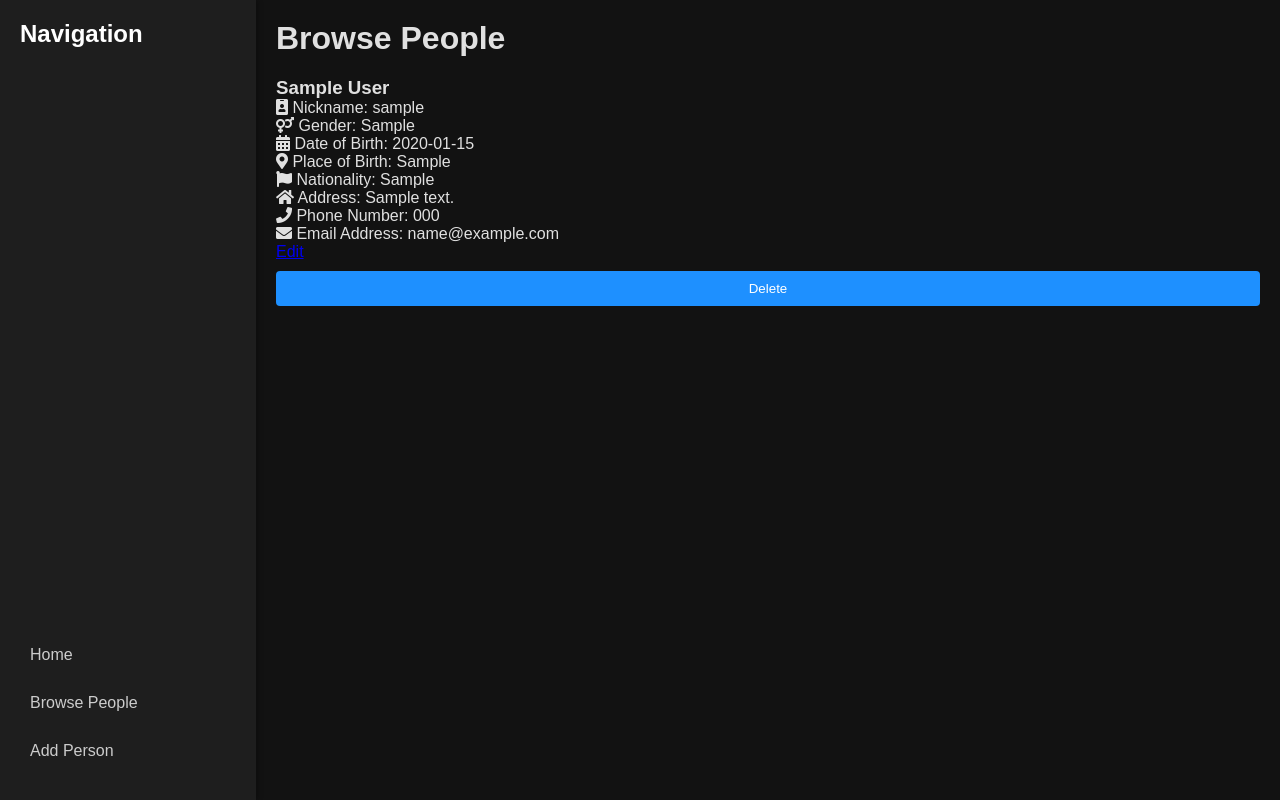
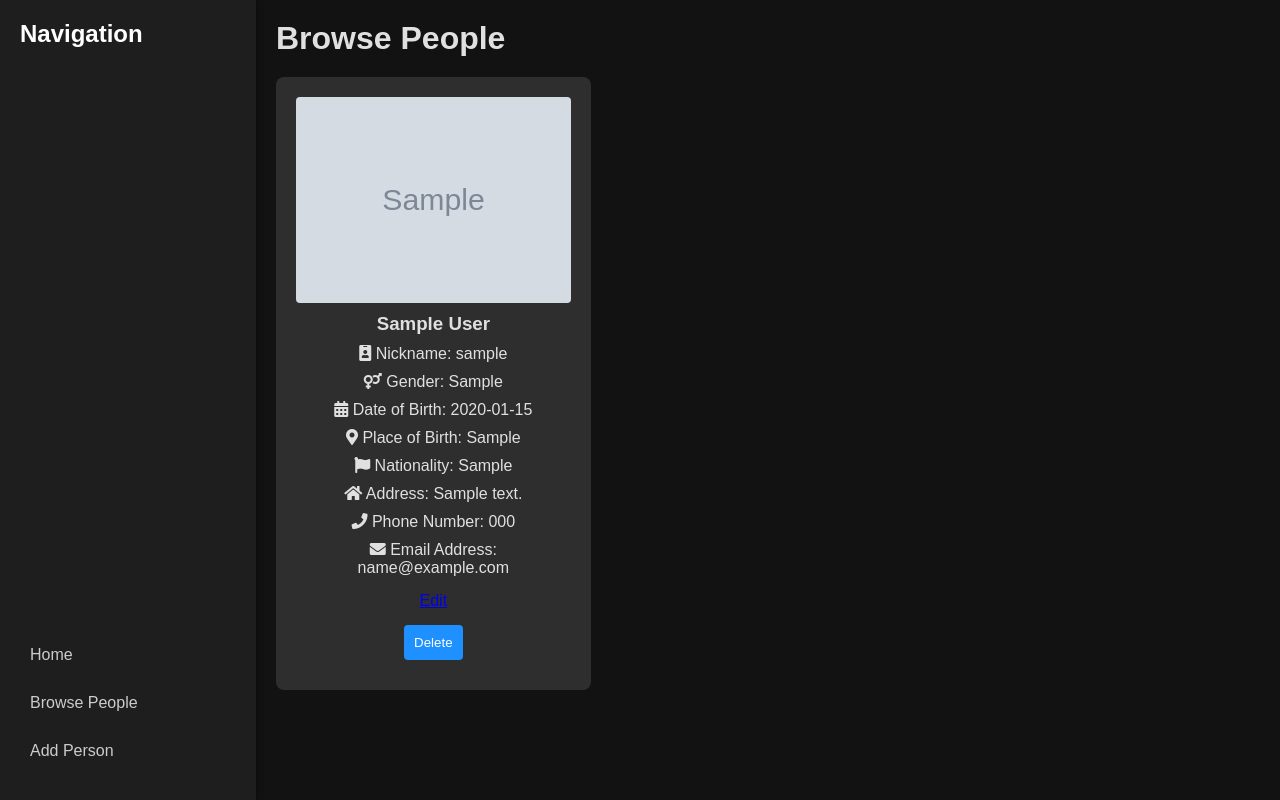
Before and after one commit to JeffreyConton/PersonalPersonDatabase, a Flask app: page /browse in a window 1280 px wide. Run offline with Flask 3, Linux system fonts and the light colour scheme; tables that the repository leaves empty hold one stand-in row (values such as "Sample post"); grey boxes marked "Sample" are stand-in pictures.

Commit message:
grid browse

```diff
--- a/app/static/css/styles.css
+++ b/app/static/css/styles.css
@@ -144,28 +144,33 @@ button:hover {
     background-color: #005bb5;
 }
 
-.input-group {
-    display: flex;
-    align-items: center;
-    position: relative;
+.person-grid {
+    display: grid;
+    grid-template-columns: repeat(auto-fill, minmax(280px, 1fr));
+    gap: 20px;
 }
 
-.input-group input {
-    flex: 1;
-    padding-right: 40px; /* Add space for the icon */
+.person-card {
+    background-color: #2e2e2e;
+    padding: 20px;
+    border-radius: 8px;
+    display: flex;
+    flex-direction: column;
+    align-items: center;
+    text-align: center;
 }
 
-.input-group button {
-    position: absolute;
-    right: 10px;
-    background: none;
-    border: none;
-    cursor: pointer;
-    color: #1e90ff;
+.person-card h3 {
+    margin-bottom: 10px;
+    color: #e0e0e0;
 }
 
-.input-group button:hover {
-    color: #005bb5;
+.person-card p {
+    margin-bottom: 10px;
+}
+
+.person-card a {
+    margin: 5px 0;
 }
 
 .person-image {
--- a/app/templates/browse.html
+++ b/app/templates/browse.html
@@ -18,8 +18,12 @@
         </div>
         <div class="content">
             <h2>Browse People</h2>
+            <div class="person-grid">
                 {% for person in people %}
                     <div class="person-card">
+                        {% if person.image_url %}
+                            <img src="{{ person.image_url }}" alt="{{ person.full_name }}" class="person-image">
+                        {% endif %}
                         <h3>{{ person.full_name }}</h3>
                         <p><i class="fas fa-id-badge"></i> Nickname: {{ person.nickname }}</p>
                         <p><i class="fas fa-venus-mars"></i> Gender: {{ person.gender }}</p>
@@ -37,5 +41,6 @@
                 {% endfor %}
             </div>
         </div>
+    </div>
 </body>
 </html>
```
Lines whose indentation alone changed are shown as unchanged.
